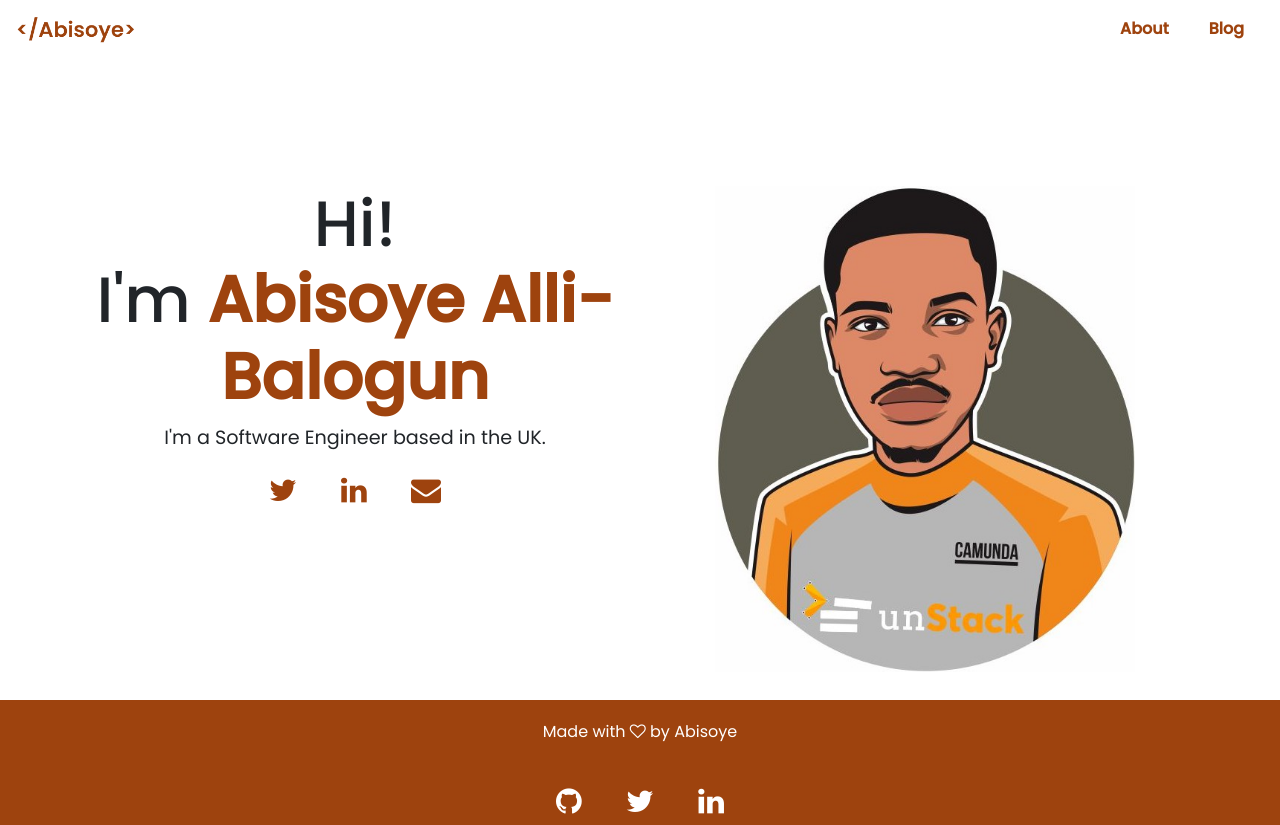
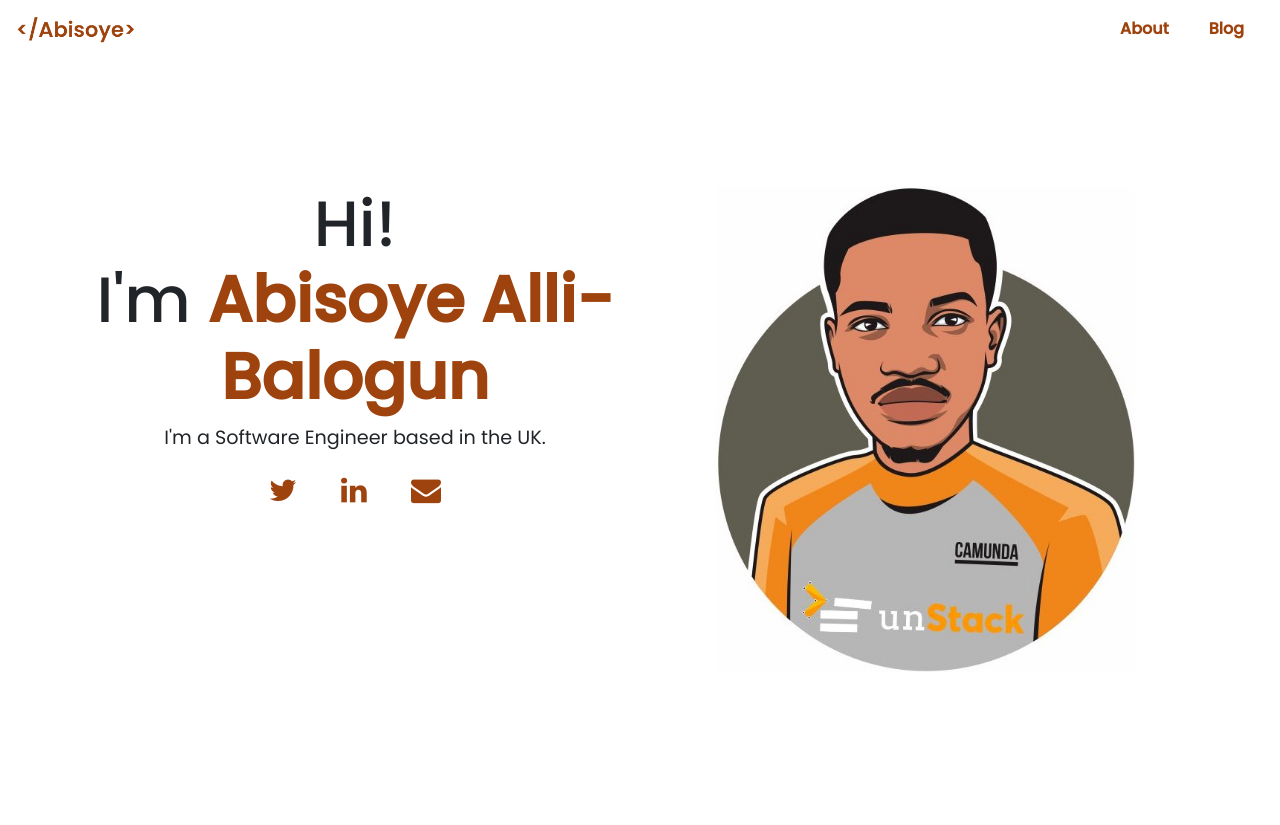
Before and after one commit to AbisoyeAlli/AbisoyeAlli.github.io, a plain HTML site: page index.html in a window 1280 px wide. After the commit the page ends 800 px from the top, so only its background shows below. Drawn offline with nearby package versions, Linux system fonts and the light colour scheme.

Commit message:
removed footer

```diff
--- a/index.html
+++ b/index.html
@@ -164,14 +164,14 @@
     </div> -->
 
 <!--Footer-->
-<footer class="footer-section" id="footer">
+<!-- <footer class="footer-section" id="footer">
   <div class="container-fluid">
     <p class="footer-text">Made with <i class="fa fa-heart-o"></i>  by Abisoye</p>
     <a class="footer-link link" id="footer-icons" href="https://github.com/AbisoyeAlli/" target="_blank"><i class="fa fa-github"></i></a>
             <a class="footer-link link" id="footer-icons" href="https://twitter.com/abisoye_Alli" target="_blank"><i class="fa fa-twitter"></i></a>
             <a class="footer-link link" id="footer-icons" href="https://www.linkedin.com/in/abisoye-alli-balogun-114891123/" target="_blank"><i class="fa fa-linkedin"></i></a>
   </div>
-</footer>
+</footer> -->
 
         <!-- Bootstrap Scripts -->
   <script src="/js/bootstrap.min.js"></script>
```
